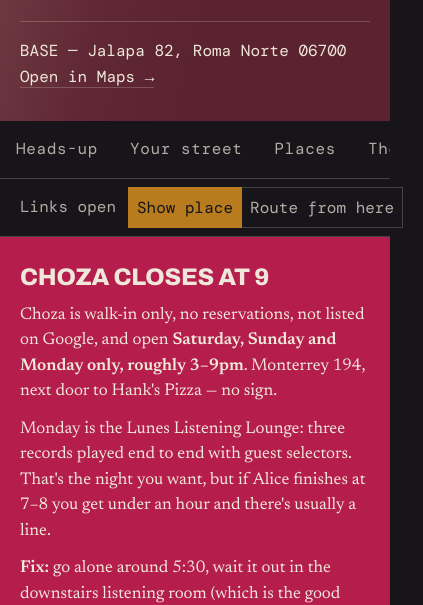
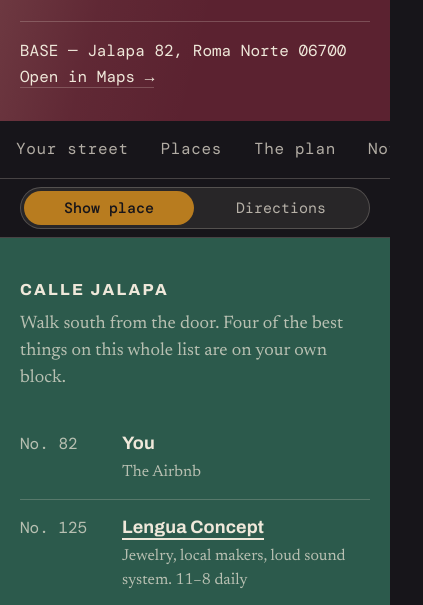
Before and after one commit to CallMeTuesday/cdmx, a plain HTML site: page index.html in a window 390 px wide. Shown: the part 253-858 px from the top of the page, 423 px wide, since content can reach past the window. Drawn offline with nearby package versions, Linux system fonts and the light colour scheme.

Commit message:
Fix mobile overflow, drop the heads-up alert, anchor scroll below the bar
The mode buttons were nowrap flex items with the default min-width:auto,
so they could not shrink and pushed the whole document wider than the
viewport, which is what clipped the nav on both edges. They now shrink.

Jump links landed under the sticky bar because the anchor stopped at the
section top; scroll-margin-top now offsets by the bar's measured height.

```diff
--- a/index.html
+++ b/index.html
@@ -71,20 +71,30 @@ nav a:active{color:var(--cal)}
 
 /* ---------- sticky top: nav + mode ---------- */
 .stickytop{position:sticky;top:0;z-index:30;background:var(--basalt);border-bottom:1px solid var(--hair)}
+/* Anchor targets stop below the sticky bar instead of under it. The height is
+   measured at runtime because the nav and switch wrap differently by width. */
+:root{--stickyh:7rem}
+section[id],div[id],[id].street{scroll-margin-top:calc(var(--stickyh) + .5rem)}
 .stickytop nav{position:static;border-bottom:1px solid var(--hair)}
-.modebar{display:flex;align-items:stretch;gap:0}
-.modebar .lbl{
-  flex:0 0 auto;display:flex;align-items:center;padding:0 .75rem 0 1.25rem;
-  font-family:var(--mono);font-size:1rem;color:var(--cal-dim);
+.modebar{display:flex;align-items:center;min-width:0;padding:.5rem 1.25rem}
+/* Track-and-thumb segmented control: the pill track reads as a switch even
+   before you notice which half is filled. */
+.seg{
+  display:flex;flex:1 1 auto;min-width:0;gap:2px;
+  padding:3px;border-radius:999px;
+  background:rgba(239,232,218,.08);border:1px solid var(--hair);
 }
-.seg{display:flex;flex:1;padding:.5rem 1.25rem .5rem 0;gap:0}
 .seg button{
-  flex:1;font-family:var(--mono);font-size:1rem;line-height:1.2;
-  padding:.625rem .5rem;border:1px solid var(--hair);background:transparent;
-  color:var(--cal-dim);cursor:pointer;border-radius:0;white-space:nowrap;
+  /* min-width:0 overrides the flex-item default of auto, so nowrap text
+     cannot push the bar wider than the viewport. */
+  flex:1 1 0;min-width:0;
+  font-family:var(--mono);font-size:.9375rem;line-height:1.2;
+  padding:.5rem .375rem;border:0;border-radius:999px;background:transparent;
+  color:var(--cal-dim);cursor:pointer;
+  white-space:nowrap;overflow:hidden;text-overflow:ellipsis;
+  transition:background .15s ease,color .15s ease;
 }
-.seg button + button{border-left:0}
-.seg button[aria-pressed="true"]{background:var(--ochre);border-color:var(--ochre);color:var(--basalt)}
+.seg button[aria-pressed="true"]{background:var(--ochre);color:var(--basalt);font-weight:500}
 .seg button:focus-visible{outline:2px solid var(--ochre);outline-offset:2px;position:relative;z-index:1}
 
 /* ---------- generic section ---------- */
@@ -239,27 +249,17 @@ footer{padding:2.25rem 1.25rem 4rem;border-top:1px solid var(--hair);font-family
 
 <div class="stickytop">
   <nav>
-    <a href="#heads-up">Heads-up</a>
     <a href="#street">Your street</a>
     <a href="#places">Places</a>
     <a href="#plan">The plan</a>
     <a href="#cheat">Notes</a>
   </nav>
   <div class="modebar">
-    <span class="lbl">Links open</span>
     <div class="seg" role="group" aria-label="What map links open">
       <button type="button" id="m-place" aria-pressed="true">Show place</button>
-      <button type="button" id="m-dir" aria-pressed="false">Route from here</button>
+      <button type="button" id="m-dir" aria-pressed="false">Directions</button>
     </div>
   </div>
-</div>
-
-<div class="alert" id="heads-up">
-  <h2>Choza closes at 9</h2>
-  <p>Choza is walk-in only, no reservations, not listed on Google, and open <b>Saturday, Sunday and Monday only, roughly 3–9pm</b>. Monterrey 194, next door to Hank's Pizza — no sign.</p>
-  <p>Monday is the Lunes Listening Lounge: three records played end to end with guest selectors. That's the night you want, but if Alice finishes at 7–8 you get under an hour and there's usually a line.</p>
-  <p><b>Fix:</b> go alone around 5:30, wait it out in the downstairs listening room (which is the good part), eat, and have Alice join at 8. Or take it on Saturday instead and lose the listening lounge.</p>
-  <p class="mono">Verify on Instagram @choza_cdmx before you go — hours move.</p>
 </div>
 
 <section class="street" id="street">
@@ -658,6 +658,16 @@ function applyMode(){
 document.getElementById('m-place').onclick = () => { MODE = 'place'; applyMode(); };
 document.getElementById('m-dir').onclick   = () => { MODE = 'dir';   applyMode(); };
 
+/* Feed the real sticky-bar height to the scroll-margin rule, so jump links
+   land on the heading rather than behind the bar at any width. */
+const stickytop = document.querySelector('.stickytop');
+const syncStickyHeight = () =>
+  document.documentElement.style.setProperty('--stickyh', stickytop.offsetHeight + 'px');
+syncStickyHeight();
+addEventListener('resize', syncStickyHeight);
+addEventListener('orientationchange', syncStickyHeight);
+if (document.fonts && document.fonts.ready) document.fonts.ready.then(syncStickyHeight);
+
 
 </script>
 </body>
```
